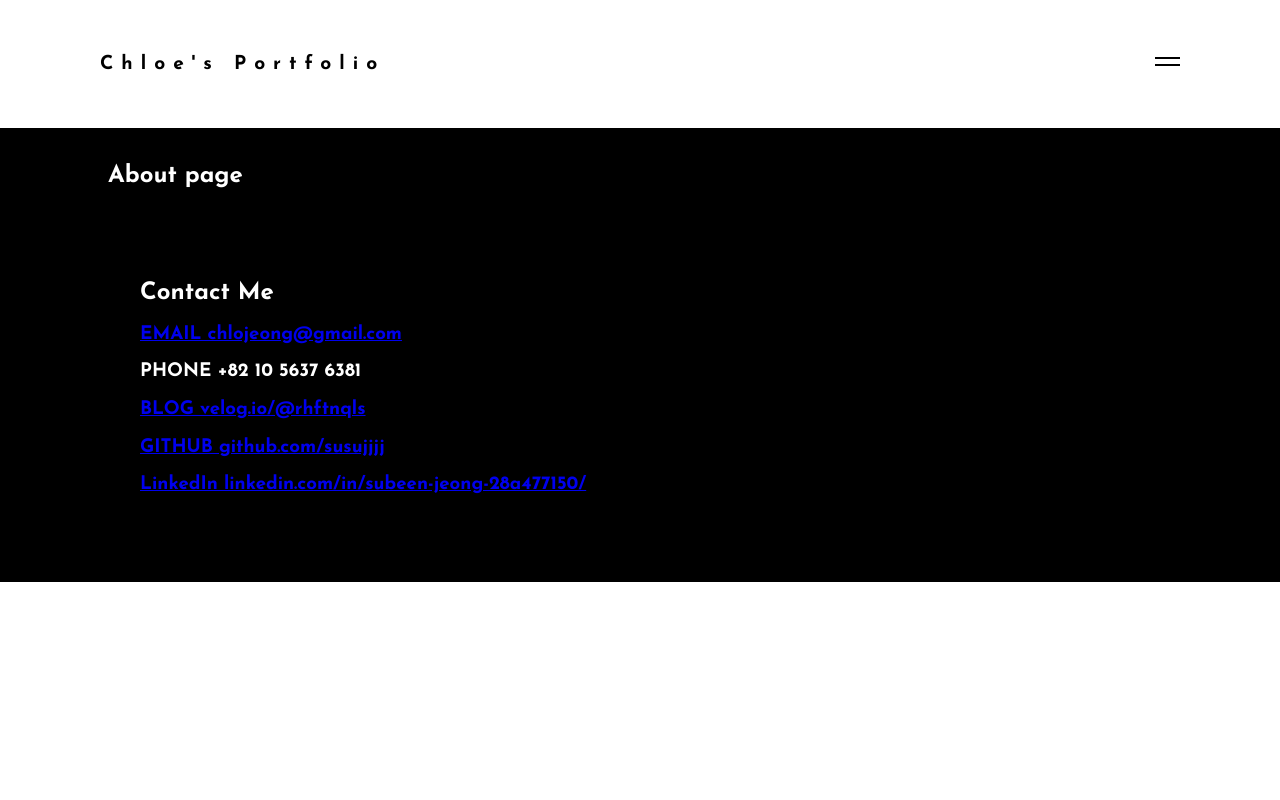
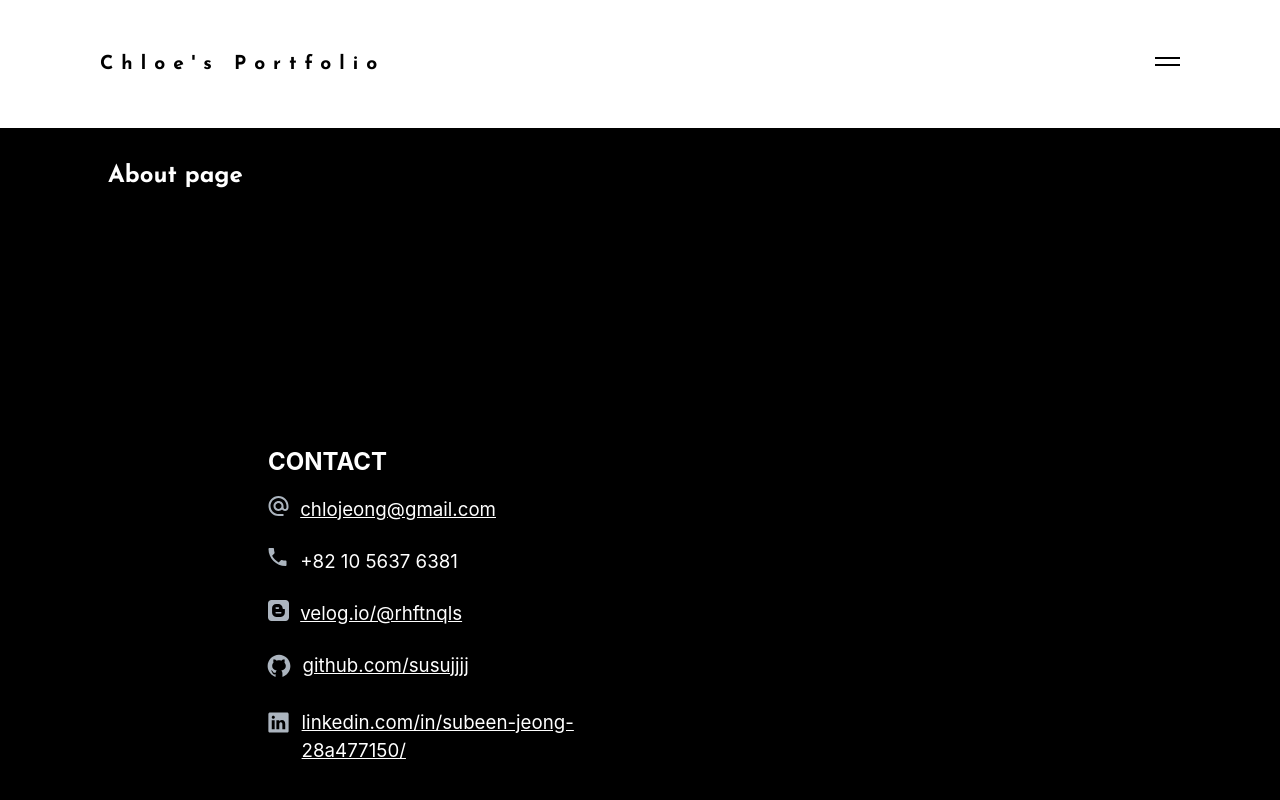
Before and after one commit to susujjjj/sbportfolio, a React (Create React App) app: page /approach in a window 1280 px wide. Shown: the top 800 px of the page. Built offline with nearby package versions, Linux system fonts and the light colour scheme.

Commit message:
contact 수정

```diff
--- a/src/pages/approach.js
+++ b/src/pages/approach.js
@@ -1,59 +1,58 @@
-import React, { useCallback, useEffect, useRef, useState } from "react";
-import { gsap, TimelineLite, Power3 } from "gsap";
-import { ScrollTrigger } from "gsap/ScrollTrigger";
+import React, { useCallback, useEffect, useRef, useState } from 'react';
+import { gsap, TimelineLite, Power3 } from 'gsap';
+// import { ScrollTrigger } from 'gsap/ScrollTrigger';
 // import "../styles/components/approach.scss";
 
 const Approach = () => {
   let t1 = new TimelineLite({ delay: 0.3 });
   useEffect(() => {
     t1.from(
-        ".bannerMain-rgt",
+      '.bannerMain-rgt',
       3,
       { y: 15, opacity: 0, ease: Power3.easeOut, delay: 0.2 },
-        "Start"
+      'Start',
     );
     t1.staggerFrom(
-        ".text",
+      '.text',
       1,
       { y: 30, ease: Power3.easeOut, opacity: 0 },
       0.15,
-        "Start"
+      'Start',
     )
       .from(
-          ".btn-primary",
+        '.btn-primary',
         1,
         { y: 20, opacity: 0, ease: Power3.easeOut, delay: 0.4 },
-          0.35
+        0.35,
       )
       .from(
-          ".paragraphAnimation",
+        '.paragraphAnimation',
         1,
         { y: 10, opacity: 0, ease: Power3.easeOut, delay: 0.2 },
-          0.35
+        0.35,
       )
       .from(
-          "nav",
+        'nav',
         1,
         { y: -10, opacity: 0, ease: Power3.easeOut, delay: 0.2 },
         0.35,
-          "Start"
+        'Start',
       );
-      gsap.from(".content", {
+    gsap.from('.content', {
       duration: 3,
-        y: "100",
+      y: '100',
       opacity: 0,
-        ease: "ease-in",
+      ease: 'ease-in',
       scrollTrigger: {
-          trigger: ".content-main",
+        trigger: '.content-main',
         markers: false,
-          start: "top 90%",
-          end: "bottom 60%",
-          toggleActions: "restart complete reverse reset",
+        start: 'top 90%',
+        end: 'bottom 60%',
+        toggleActions: 'restart complete reverse reset',
         //options: play, pause, resume, reset, restart, complete, reverse,none
       },
     });
   });
-
 
   return (
     <>
@@ -70,95 +69,162 @@ const Approach = () => {
                 <section id="intro">
                   <div className="intro">
                     <h2 className="textWrapper">
-                  <span className="text">Contact Me</span>
+                      <span className="text">CONTACT</span>
                     </h2>
                     <div className="aboutme-intro">
                       <p className="paragraphAnimation">
                         <h3>
                           <div className="infoWrapper">
-                        <p>
-                          <a href="mailto:�chlojeong@gmail.com">
-                            EMAIL chlojeong@gmail.com
+                            <svg
+                              viewBox="0 0 21 20"
+                              width="21"
+                              height="20"
+                              enable-background="new 0 0 24 24"
+                              className="at-svg"
+                            >
+                              <path
+                                d="M10.5 0C4.98 0 0.5 4.48 0.5 10C0.5 15.52 4.98 20 10.5 20H15.5V18H10.5C6.16 18 2.5 14.34 2.5 10C2.5 5.66 6.16 2 10.5 2C14.84 2 18.5 5.66 18.5 10V11.43C18.5 12.22 17.79 13 17 13C16.21 13 15.5 12.22 15.5 11.43V10C15.5 7.24 13.26 5 10.5 5C7.74 5 5.5 7.24 5.5 10C5.5 12.76 7.74 15 10.5 15C11.88 15 13.14 14.44 14.04 13.53C14.69 14.42 15.81 15 17 15C18.97 15 20.5 13.4 20.5 11.43V10C20.5 4.48 16.02 0 10.5 0ZM10.5 13C8.84 13 7.5 11.66 7.5 10C7.5 8.34 8.84 7 10.5 7C12.16 7 13.5 8.34 13.5 10C13.5 11.66 12.16 13 10.5 13Z"
+                                fill="currentColor"
+                              ></path>
+                            </svg>
+                            <span>
+                              <a
+                                href="mailto:�chlojeong@gmail.com"
+                                className="email-style"
+                              >
+                                chlojeong@gmail.com
                               </a>
-                        </p>
+                            </span>
                           </div>
                           <div className="infoWrapper">
-                        <p>PHONE +82 10 5637 6381</p>
+                            <div class="sc-bdfBwQ sc-gsTCUz kEgUiU bhdLno">
+                              <svg
+                                // viewBox="0 0 19 18"
+                                // width="19"
+                                // height="18"
+                                // enable-background="new 0 0 24 24"
+                                // className="sc-gKsewC guoOTK"
+
+                                viewBox="0 0 21 20"
+                                width="21"
+                                height="20"
+                                enable-background="new 0 0 24 24"
+                                className="at-svg"
+                              >
+                                <path
+                                  d="M4.12 7.79C5.56 10.62 7.88 12.93 10.71 14.38L12.91 12.18C13.18 11.91 13.58 11.82 13.93 11.94C15.05 12.31 16.26 12.51 17.5 12.51C18.05 12.51 18.5 12.96 18.5 13.51V17C18.5 17.55 18.05 18 17.5 18C8.11 18 0.5 10.39 0.5 1C0.5 0.45 0.95 0 1.5 0H5C5.55 0 6 0.45 6 1C6 2.25 6.2 3.45 6.57 4.57C6.68 4.92 6.6 5.31 6.32 5.59L4.12 7.79Z"
+                                  fill="currentColor"
+                                ></path>
+                              </svg>
                             </div>
+                            <span className="phone">+82 10 5637 6381</span>
+                          </div>
+
+                          {/*======== */}
                           <div className="infoWrapper">
-                        <p>
-                          <a href="https://github.com/susujjjj" target="_blank">
-                            <div className="btnWrapper">
-                              <div id="signinbox">BLOG velog.io/@rhftnqls</div>
+                            <svg
+                              version="1.1"
+                              id="Layer_1"
+                              xmlns="http://www.w3.org/2000/svg"
+                              // x="10px"
+                              // y="10px"
+                              // viewBox="0 0 21 20"
+                              width="21"
+                              height="21"
+                              enable-background="new 0 0 24 24"
+                              className="at-svg"
+                              viewBox="0 0 512 512"
+                              fill="currentColor"
+                              // style="enable-background:new 0 0 512 512;"
+                            >
+                              <style type="text/css">
+                                {/* .st0{fill-rule:evenodd;clip-rule:evenodd;} */}
+                              </style>
+                              <g>
+                                <path
+                                  class="st0"
+                                  d="M427.5,0h-343C38.1,0,0,38.1,0,84.5v343C0,474,38.1,512,84.5,512h343c46.4,0,84.5-38,84.5-84.5v-343
+		C512,38.1,474,0,427.5,0z M411.2,312.8c-0.3,54.4-44.5,98.9-99,98.9H198.3c-54.5,0-99-44.5-99-98.9V197.2c0-54.5,44.5-99.1,99-99.1
+		h69.3c25.6,3,62.8,24.9,76.5,54.1c3.8,8.2,5.8,9.4,8.9,33.6c1.7,12.5,2.5,21.7,8.1,26.8c7.9,7.1,37,2.3,42.8,6.8l4.4,3.5l2.6,5.5
+		l0.9,4.4L411.2,312.8z"
+                                />
+                                <path
+                                  class="st0"
+                                  d="M199.6,216.9h54.9c10.5,0,19-8.6,19-19s-8.5-18.9-19-18.9h-54.9c-10.5,0-19,8.5-19,18.9
+		S189.1,216.9,199.6,216.9z"
+                                />
+                                <path
+                                  class="st0"
+                                  d="M311.2,292.4H199.6c-10.5,0-19,8.5-19,18.9c0,10.3,8.5,18.9,19,18.9h111.6c10.4,0,18.9-8.6,18.9-18.9
+		C330.1,300.9,321.6,292.4,311.2,292.4z"
+                                />
+                              </g>
+                            </svg>
+                            <span>
+                              <a
+                                href="https://github.com/susujjjj"
+                                className="email-style"
+                              >
+                                velog.io/@rhftnqls
+                              </a>
+                            </span>
                           </div>
+                          {/**======= */}
+
+                          <div className="infoWrapper">
+                            <div class="sc-bdfBwQ sc-gsTCUz kEgUiU bhdLno">
+                              <svg
+                                xmlns="http://www.w3.org/2000/svg"
+                                viewBox="0 0 64 64"
+                                width="28"
+                                height="28"
+                                enable-background="new 0 0 24 24"
+                                className="at-svg-git"
+                                fill="currentColor"
+                              >
+                                <path d="M32 6C17.641 6 6 17.641 6 32c0 12.277 8.512 22.56 19.955 25.286-.592-.141-1.179-.299-1.755-.479V50.85c0 0-.975.325-2.275.325-3.637 0-5.148-3.245-5.525-4.875-.229-.993-.827-1.934-1.469-2.509-.767-.684-1.126-.686-1.131-.92-.01-.491.658-.471.975-.471 1.625 0 2.857 1.729 3.429 2.623 1.417 2.207 2.938 2.577 3.721 2.577.975 0 1.817-.146 2.397-.426.268-1.888 1.108-3.57 2.478-4.774-6.097-1.219-10.4-4.716-10.4-10.4 0-2.928 1.175-5.619 3.133-7.792C19.333 23.641 19 22.494 19 20.625c0-1.235.086-2.751.65-4.225 0 0 3.708.026 7.205 3.338C28.469 19.268 30.196 19 32 19s3.531.268 5.145.738c3.497-3.312 7.205-3.338 7.205-3.338.567 1.474.65 2.99.65 4.225 0 2.015-.268 3.19-.432 3.697C46.466 26.475 47.6 29.124 47.6 32c0 5.684-4.303 9.181-10.4 10.4 1.628 1.43 2.6 3.513 2.6 5.85v8.557c-.576.181-1.162.338-1.755.479C49.488 54.56 58 44.277 58 32 58 17.641 46.359 6 32 6zM33.813 57.93C33.214 57.972 32.61 58 32 58 32.61 58 33.213 57.971 33.813 57.93zM37.786 57.346c-1.164.265-2.357.451-3.575.554C35.429 57.797 36.622 57.61 37.786 57.346zM32 58c-.61 0-1.214-.028-1.813-.07C30.787 57.971 31.39 58 32 58zM29.788 57.9c-1.217-.103-2.411-.289-3.574-.554C27.378 57.61 28.571 57.797 29.788 57.9z" />
+                              </svg>
+                            </div>
+                            <span>
+                              <a
+                                href="https://github.com/susujjjj"
+                                target="_blank"
+                                className="email-style"
+                              >
+                                github.com/susujjjj
                               </a>
-                        </p>
+                            </span>
                           </div>
-                      <div className="infoWrapper">
-                        <p>
-                          <a href="https://github.com/susujjjj" target="_blank">
-                            <div className="btnWrapper">
-                              <div id="signinbox">GITHUB github.com/susujjjj</div>
+
+                          {/**======= */}
+                          <div className="linkedinWrapper">
+                            <div class="sc-bdfBwQ sc-gsTCUz kEgUiU bhdLno">
+                              <svg
+                                xmlns="http://www.w3.org/2000/svg"
+                                viewBox="0 0 512 512"
+                                width="27"
+                                height="27"
+                                enable-background="new 0 0 24 24"
+                                className="at-svg-git"
+                                fill="currentColor"
+                              >
+                                <path d="M417.2 64H96.8C79.3 64 64 76.6 64 93.9V415c0 17.4 15.3 32.9 32.8 32.9h320.3c17.6 0 30.8-15.6 30.8-32.9V93.9C448 76.6 434.7 64 417.2 64zM183 384h-55V213h55v171zm-25.6-197h-.4c-17.6 0-29-13.1-29-29.5 0-16.7 11.7-29.5 29.7-29.5s29 12.7 29.4 29.5c0 16.4-11.4 29.5-29.7 29.5zM384 384h-55v-93.5c0-22.4-8-37.7-27.9-37.7-15.2 0-24.2 10.3-28.2 20.3-1.5 3.6-1.9 8.5-1.9 13.5V384h-55V213h55v23.8c8-11.4 20.5-27.8 49.6-27.8 36.1 0 63.4 23.8 63.4 75.1V384z" />
+                              </svg>
                             </div>
-                          </a>
-                        </p>
-                      </div>
-                      <div className="infoWrapper">
-                        <p>
+                            <span>
                               <a
                                 href="https://www.linkedin.com/in/subeen-jeong-28a477150/"
                                 target="_blank"
+                                className="email-style"
                               >
-                            <div className="btnWrapper">
-                              <div id="signinbox">
-                                LinkedIn linkedin.com/in/subeen-jeong-28a477150/
-                              </div>
-                            </div>
+                                linkedin.com/in/subeen-jeong-28a477150/
                               </a>
-                        </p>
+                            </span>
                           </div>
                         </h3>
                       </p>
                     </div>
                   </div>
-                  {/* <div>
-                    <div className="text">
-                      <h2 className="headingUppercaseInline">
-                        <span className="split">
-
-                          <div id="model-wrapper" className="content">
-                            <div class="caption item-fade">
-                              <p className="h2Uppercase" data-margin="none" data-subtitle-left="Michelangelo's David">
-                                <span className="line">Hello. I am </span>
-                                <div style={{ fontSize: '40px'}}>Subeen Chloe Jeong</div>
-                                <svg width="140" height="66" xmlns="http://www.w3.org/2000/svg" style={{marginLeft: "50px", marginTop: "-90px", }}>
-                                  <path d="M4.66 4.442C19.968 3.87 51.687 7.98 59.806 10.15c8.119 2.17 42.004 11.335 42.193 22.216.19 10.881-23.966 21.44-51.095 18.938C23.775 48.802 2.174 36.415 2.001 25.7 1.828 14.986 19.498 5.55 42.092 2.767c22.595-2.785 62.01 7.677 49.853 28.879" stroke="#F3DBC7" stroke-width="3" fill="none" fill-rule="evenodd"/>
-                                </svg>
-                              </p>
-                            </div>
-                          </div>
-                        </span>
-                      </h2>
-                      <p className="h2Uppercase" data-margin="none">
-                        <div className="split">
-                        <div className="line">i am a front-end developer with over a year of experience</div></div>
-                        <div className="split">
-                          <div className="line" style={{display: 'block', textAlign: 'start', width: '100%'}}>
-                            in building and maintaining website, working with React, JavaScript, HTML/CSS to deliver good customer experiences
-                          </div>
-                        </div>
-                        <div className="split">
-                          <div className="line">
-                            Seeking for new opportunities and challenges that will expand my skill set.
-                          </div>
-                        </div>
-                        <div className="split"><div className="line">Adept at contributing to a highly</div></div>
-                        <div className="split"><div className="line">collaborative work environment,</div></div>
-                        <div className="split"><div className="line">finding solutions,</div></div>
-                        <div className="split"><div className="line">and determining customer satisfaction.</div></div>
-                      </p>
-                    </div>
-                  </div> */}
                 </section>
               </div>
             </section>
--- a/src/styles/App.scss
+++ b/src/styles/App.scss
@@ -1,10 +1,10 @@
-@import url("https://fonts.googleapis.com/css?family=Josefin+Sans:300,400,600,700&display=swap");
-@import "./varibles.scss";
-@import "./breakpoints.scss";
-@import "./components/header.scss";
-@import "./components/banner.scss";
-@import "./components/cases.scss";
-@import "./components/navigation.scss";
+@import url('https://fonts.googleapis.com/css?family=Josefin+Sans:300,400,600,700&display=swap');
+@import './varibles.scss';
+@import './breakpoints.scss';
+@import './components/header.scss';
+@import './components/banner.scss';
+@import './components/cases.scss';
+@import './components/navigation.scss';
 
 body,
 html {
@@ -13,9 +13,9 @@ html {
   background: $white;
   overscroll-behavior: none;
   margin: 0;
-  font-family: "Josefin Sans", -apple-system, BlinkMacSystemFont, "Segoe UI",
-    "Roboto", "Oxygen", "Ubuntu", "Cantarell", "Fira Sans", "Droid Sans",
-    "Helvetica Neue", sans-serif;
+  font-family: 'Josefin Sans', -apple-system, BlinkMacSystemFont, 'Segoe UI',
+    'Roboto', 'Oxygen', 'Ubuntu', 'Cantarell', 'Fira Sans', 'Droid Sans',
+    'Helvetica Neue', sans-serif;
   -webkit-font-smoothing: antialiased;
   -moz-osx-font-smoothing: grayscale;
 }
@@ -26,15 +26,15 @@ html {
   margin: 0 auto;
   height: 100%;
 
-  @include media("<=1560px") {
+  @include media('<=1560px') {
     width: 1280px;
     min-width: 1280px;
   }
-  @include media("<=desktop") {
+  @include media('<=desktop') {
     width: 1080px;
     min-width: 1080px;
   }
-  @include media("<=1080px") {
+  @include media('<=1080px') {
     width: 100%;
     min-width: 100%;
   }
@@ -43,7 +43,7 @@ html {
     height: 100%;
     // padding: 20px 32px;
     // border: 1px solid red;
-    @include media("<=phone") {
+    @include media('<=phone') {
       padding: 0 16px;
     }
   }
@@ -62,13 +62,13 @@ html {
     display: flex;
     height: 100%;
 
-
     /*여기에 옮기면 될끼 ? */
   }
 }
 
 // intro overlay
-.intro-overlay { // home.js
+.intro-overlay {
+  // home.js
   .top {
     height: 50vh;
     height: calc(var(--vh, 1vh) * 50);
@@ -83,19 +83,19 @@ html {
       bottom: 0;
       left: 0;
       right: 0;
-      @include media("<=tablet") {
+      @include media('<=tablet') {
         width: 100vw;
       }
       &:nth-child(2) {
         left: 33.333%;
-        @include media("<=tablet") {
+        @include media('<=tablet') {
           display: none;
         }
       }
       &:nth-child(3) {
         left: 66.666%;
         // background: pink;
-        @include media("<=tablet") {
+        @include media('<=tablet') {
           display: none;
         }
       }
@@ -115,13 +115,13 @@ html {
       background: $black;
       bottom: 0;
       right: 66.666%;
-      @include media("<=tablet") {
+      @include media('<=tablet') {
         right: 0;
         width: 100vw;
       }
       &:nth-child(2) {
         right: 33.333%;
-        @include media("<=tablet") {
+        @include media('<=tablet') {
           width: 100vw;
           top: 100%;
           right: 0;
@@ -129,7 +129,7 @@ html {
       }
       &:nth-child(3) {
         right: 0;
-        @include media("<=tablet") {
+        @include media('<=tablet') {
           width: 100vw;
           top: 200%;
         }
@@ -157,18 +157,18 @@ html {
       height: 100vh;
 
       /*aboutpage*/
-      .aboutBannerMain{
+      .aboutBannerMain {
         padding: 1rem 0;
         width: 100vw;
         // height: 150vh;
         background-color: black;
         color: #fff;
-        padding-left: .5rem;
+        padding-left: 0.5rem;
 
         .intro {
-              .main-wrapper{
-                  .text{
-                      .headingUppercaseInline{
+          .main-wrapper {
+            .text {
+              .headingUppercaseInline {
                 .line {
                   opacity: 1;
                   transform: translate(0px, 0%);
@@ -177,41 +177,41 @@ html {
                   opacity: 1;
                 }
               }
-                      .h2Uppercase animation-line{
+              .h2Uppercase animation-line {
                 .line {
-                              display: block; text-align: start; width: 100%;
+                  display: block;
+                  text-align: start;
+                  width: 100%;
                 }
               }
             }
           }
         }
 
-          .resumeWrapper{
-
+        .resumeWrapper {
           .container {
             width: 20rem;
-                  border-bottom: 1px solid white
+            border-bottom: 1px solid white;
           }
           .container:last-child {
             border-bottom: none;
           }
         }
-
       }
 
       /*projectpage*/
-      .projectBannerMain{
+      .projectBannerMain {
         padding: 1rem 0;
         width: 100vw;
         // height: 150vh;
         background-color: black;
         color: #fff;
-        padding-left: .5rem;
+        padding-left: 0.5rem;
 
         .intro {
-              .main-wrapper{
-                  .text{
-                      .headingUppercaseInline{
+          .main-wrapper {
+            .text {
+              .headingUppercaseInline {
                 .line {
                   opacity: 1;
                   transform: translate(0px, 0%);
@@ -220,40 +220,106 @@ html {
                   opacity: 1;
                 }
               }
-                      .h2Uppercase animation-line{
+              .h2Uppercase animation-line {
                 .line {
-                              display: block; text-align: start; width: 100%;
+                  display: block;
+                  text-align: start;
+                  width: 100%;
                 }
               }
             }
           }
         }
 
-          .resumeWrapper{
+        .resumeWrapper {
           .container {
             width: 20rem;
-                  border-top: 1px solid white
+            border-top: 1px solid white;
+          }
         }
       }
 
-      }
-
-      .contactBannerMain{
+      //contact
+      .contactBannerMain {
         padding: 1rem 0;
         width: 100vw;
-        // height: 150vh;
+        height: 100vh;
         background-color: black;
         color: #fff;
-        padding-left: .5rem;
+        padding-left: 0.5rem;
 
         .container {
           width: 20rem;
         }
 
         .intro {
-              .main-wrapper{
-                  .text{
-                      .headingUppercaseInline{
+          width: 2180px;
+          height: 30rem;
+          padding: 10rem;
+          margin: 10rem;
+
+          // background-color: rgb(255, 255, 255);
+          // color: rgb(10, 11, 13);
+          color: rgb(255, 255, 255);
+          font-family: inter;
+          // padding: 20px 16px;
+          max-width: 310px;
+          margin: 0px auto;
+          border-radius: 0.7rem;
+          .infoWrapper {
+            display: flex;
+            margin-bottom: 24px;
+            align-items: flex-start;
+            width: 100%;
+            height: 100%;
+          }
+          .linkedinWrapper {
+            display: flex;
+            margin-bottom: 24px;
+            align-items: flex-start;
+            width: 123%; //130%;
+            height: 100%;
+          }
+          .at-svg {
+            color: rgb(172, 181, 191);
+            padding-right: 0.7rem;
+          }
+          .at-svg-git {
+            color: rgb(172, 181, 191);
+            padding-right: 0.6rem;
+            margin-left: -3px;
+          }
+          .btnWrapper {
+            width: 90rem;
+          }
+          .email-style {
+            padding: 0px;
+            margin: 0px;
+            // color: rgb(10, 11, 13);
+            color: rgb(255, 255, 255);
+            font-weight: 400;
+            line-height: 1.5;
+          }
+          .phone {
+            padding: 0px;
+            margin: 0px;
+            color: rgb(255, 255, 255);
+            font-weight: 400;
+            line-height: 1.5;
+            text-decoration: none;
+          }
+          .textContainer {
+            padding: 0px;
+            margin: 0px;
+            color: rgb(255, 255, 255);
+            font-weight: 400;
+            line-height: 1.5;
+            font: inherit;
+            vertical-align: baseline;
+          }
+          .main-wrapper {
+            .text {
+              .headingUppercaseInline {
                 .line {
                   opacity: 1;
                   transform: translate(0px, 0%);
@@ -262,17 +328,16 @@ html {
                   opacity: 1;
                 }
               }
-                      .h2Uppercase animation-line{
+              .h2Uppercase animation-line {
                 .line {
-                              display: block; text-align: start; width: 100%;
+                  display: block;
+                  text-align: start;
+                  width: 100%;
                 }
               }
             }
           }
         }
-
-
-
       }
     }
   }
--- a/src/styles/components/approach.scss
+++ b/src/styles/components/approach.scss
@@ -1,17 +1,20 @@
-.contactBannerMain{
+.contactBannerMain {
   margin-top: -14rem;
   padding: 4rem 5rem;
   // border: 1px solid darkblue;
-    .textWrapper{
-
+  .textWrapper {
     margin-bottom: 5rem;
   }
-    .infoWrapper{
-        padding: .2rem .2rem;
-        a{
+  .infoWrapper {
+    padding: 0.2rem 0.2rem;
+    a {
       text-decoration: none;
     }
-        a:link { color: #222; }
-        a:visited { color: #8c59b9; }
+    a:link {
+      color: #222;
+    }
+    a:visited {
+      color: #8c59b9;
     }
   }
+}
```
Also changed, not shown: src/pages/projects.js (+82 -37 lines). Lines whose indentation alone changed are shown as unchanged.
